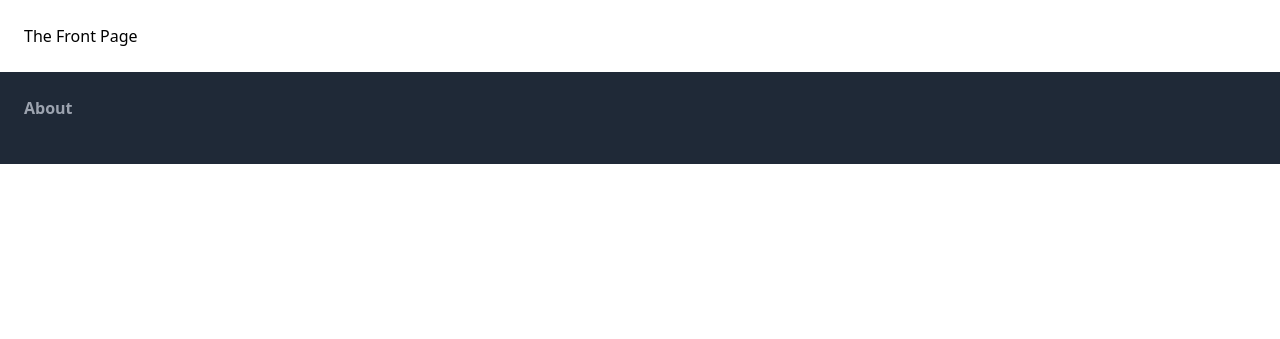
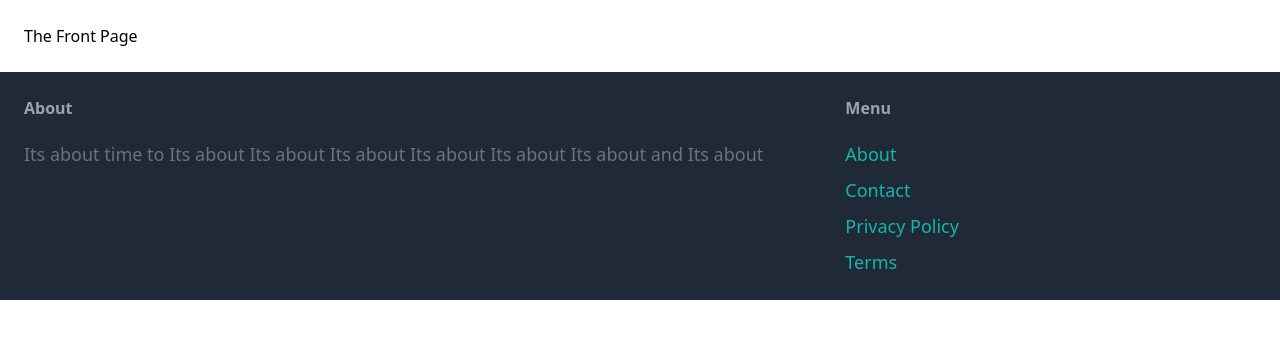
Before and after one commit to Surya7612/Django-Practice, a Django app: page / in a window 1280 px wide. Shown: the part 77-416 px from the top of the page. Run offline with Django 5.2, Linux system fonts and the light colour scheme; some libraries are stand-ins or nearby versions.

Commit message:
Updated base.html

```diff
--- a/puddle/core/templates/core/base.html
+++ b/puddle/core/templates/core/base.html
@@ -21,30 +21,72 @@
 
     </head>
     <body>
-        <!-- Body tag contains the content of the HTML document -->
-        <nav class ="py-6 px-6 flex justify-between items-center border-b border-gray-200">
-            <a hrerf="/" class = "text-xl font-semibold">Puddle</a>
+        <!-- The body tag contains the content of the HTML document -->
 
-            <div class = "space-x-6">
-                <a href="#" class = "text-lg font-semibold hover:text-gray-500">New Item</a>
-                <a href="#" class = "text-lg font-semibold hover:text-gray-500">Browse</a>
+        <nav class="py-6 px-6 flex justify-between items-center border-b border-gray-200">
+            <!-- Navigation bar with Tailwind CSS classes for styling:
+                - py-6 and px-6: Padding
+                - flex: Enables flexbox layout
+                - justify-between: Space between items is distributed equally
+                - items-center: Aligns items vertically at the center
+                - border-b and border-gray-200: Bottom border with a specific gray color
+            -->
 
-                <a href="#" class = "px-6 py-3 text-lg font-semibold bg-teal-500 text-white rounded-xl hover:bg-teal-700">Sign up</a>
-                <a href="#" class = "px-6 py-3 text-lg font-semibold bg-gray-500 text-white rounded-xl hover:bg-gray-700">Login</a>
+            <a href="/" class="text-xl font-semibold">Puddle</a>
+            <!-- Link to the home page with styling for larger, bold text -->
+
+            <div class="space-x-6">
+                <!-- Container for navigation links with horizontal spacing -->
+
+                <!-- Individual navigation links with hover effects and styling -->
+                <a href="#" class="text-lg font-semibold hover:text-gray-500">New Item</a>
+                <a href="#" class="text-lg font-semibold hover:text-gray-500">Browse</a>
+
+                <!-- Sign up and Login buttons with distinctive styling and hover effects -->
+                <a href="#" class="px-6 py-3 text-lg font-semibold bg-teal-500 text-white rounded-xl hover:bg-teal-700">Sign up</a>
+                <a href="#" class="px-6 py-3 text-lg font-semibold bg-gray-500 text-white rounded-xl hover:bg-gray-700">Login</a>
             </div>
         </nav>
+
         <div class="px-6 py-6">
-            <!-- Div tag is used as a container for HTML elements.
-            'px-6 py-6' are Tailwind CSS classes for padding.
-            'px-6' sets horizontal padding and 'py-6' sets vertical padding -->
-            {% block content %} <!-- codeblock-->
+            <!-- Main content area with padding -->
+
+            {% block content %} <!-- Django template tag for content blocks -->
+            <!-- This is a placeholder where different content can be inserted in different pages -->
             {% endblock %}
         </div>
 
-        <footer class = "py-6 px-6 flex justify-between bg-gray-800">
-            <div class = "w-2/3 pr-10">
+        <footer class="py-6 px-6 flex justify-between bg-gray-800">
+            <!-- Footer with Tailwind CSS classes for styling:
+                - py-6 and px-6: Padding
+                - flex: Enables flexbox layout
+                - justify-between: Space between items is distributed equally
+                - bg-gray-800: Background color
+            -->
+
+            <div class="w-2/3 pr-10">
+                <!-- Container for the 'About' section, taking two-thirds of the available width and with right padding -->
                 <h3 class="mb-5 font-semibold text-gray-400">About</h3>
+                <!-- About heading with styling -->
+
+                <p class="text-lg text-gray-500">
+                    <!-- About text -->
+                    Its about time to Its about Its about Its about Its about Its about Its about and Its about
+                </p>
+            </div>
+
+            <div class="w-1/3">
+                <!-- Container for the 'Menu' section, taking one-third of the available width -->
+                <h3 class="mb-5 font-semibold text-gray-400">Menu</h3>
+                <!-- Menu heading with styling -->
+
+                <ul class="space-y-2">
+                    <!-- Unordered list for menu items with vertical spacing -->
+                    <li><a href="#" class="text-lg text-teal-500 hover:text-teal-700">About</a></li>
+                    <li><a href="{% url 'contact' %}" class="text-lg text-teal-500 hover:text-teal-700">Contact</a></li>
+                    <li><a href="#" class="text-lg text-teal-500 hover:text-teal-700">Privacy Policy</a></li>
+                    <li><a href="#" class="text-lg text-teal-500 hover:text-teal-700">Terms</a></li>
+                </ul>
             </div>
         </footer>
     </body>
-</html>
```
